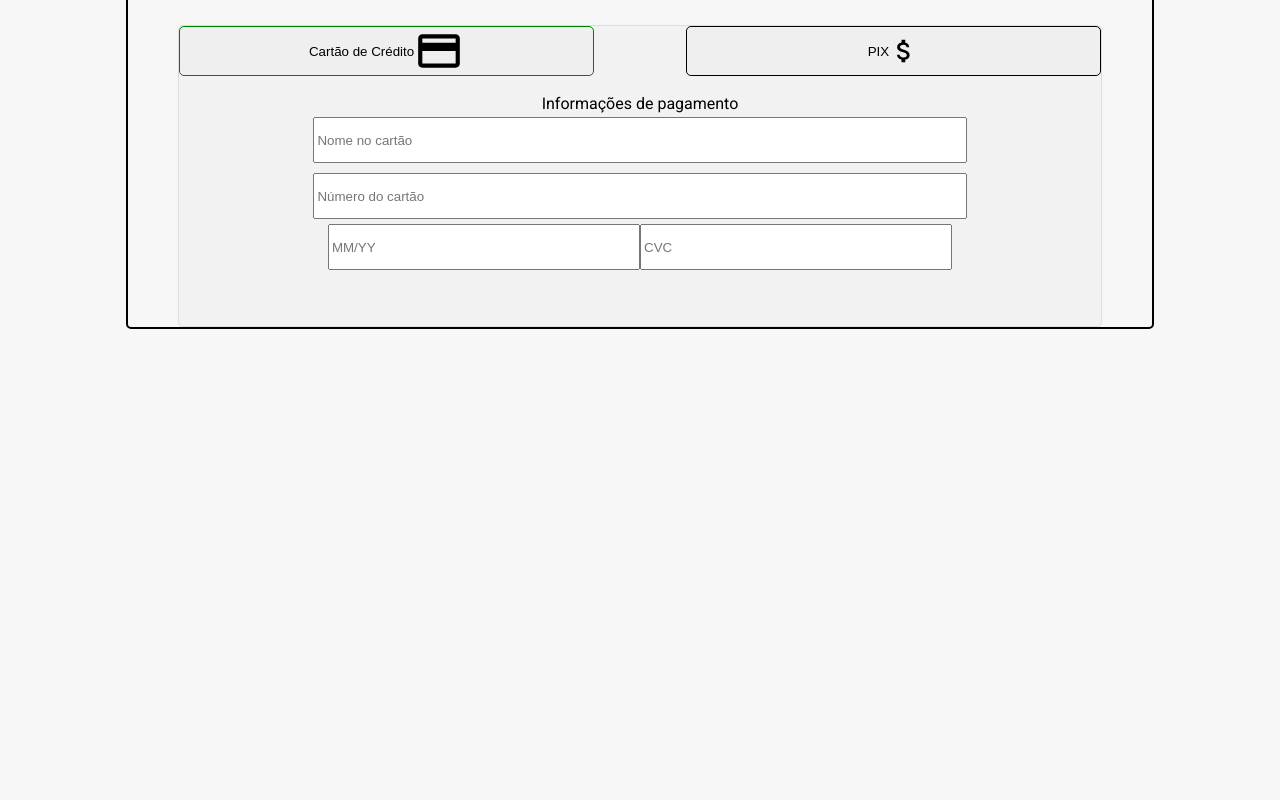
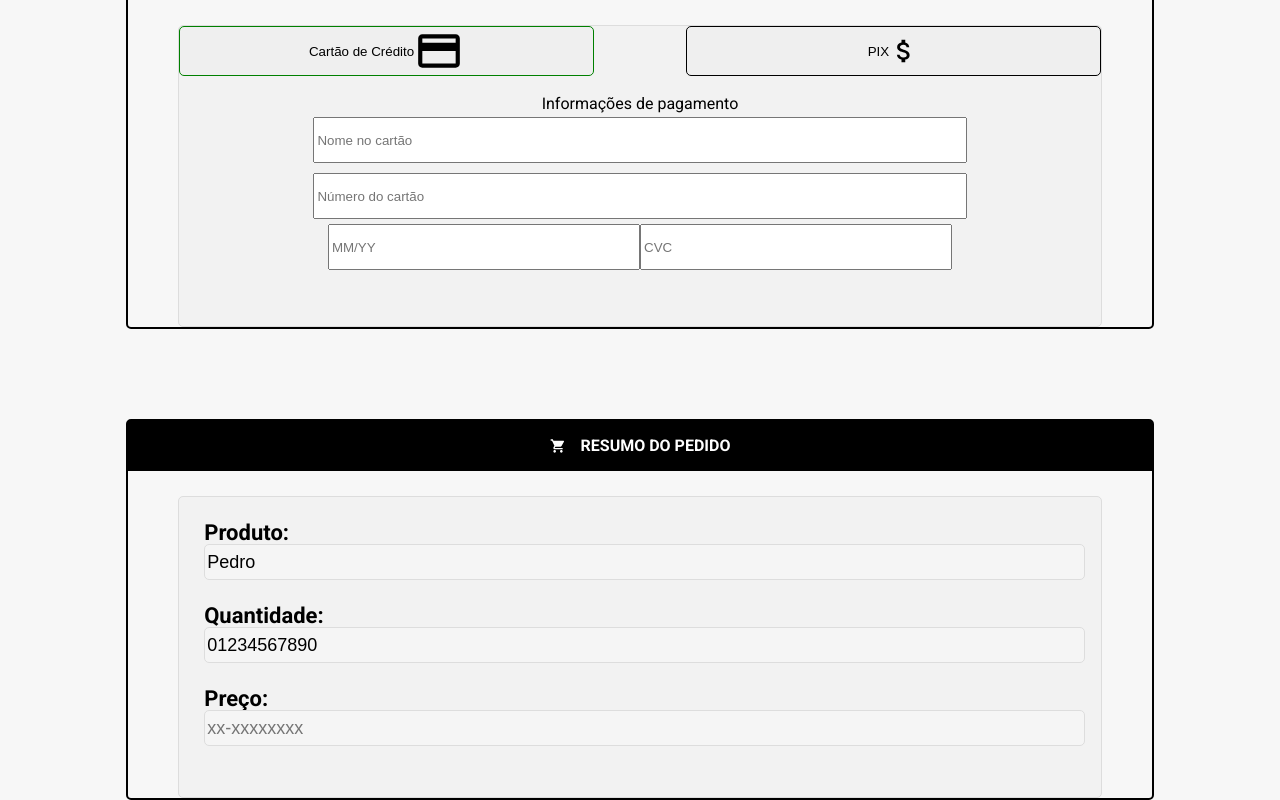
Before and after one commit to phcatanduba/Techstore-Front, a React (Create React App) app: page /checkout in a window 1280 px wide. Shown: the part 548-1348 px from the top of the page. Before the commit the page ends 877 px from the top, so only its background shows below. Built offline with nearby package versions, Linux system fonts and the light colour scheme.

Commit message:
order feature added

```diff
--- a/src/components/checkout/Order.js
+++ b/src/components/checkout/Order.js
@@ -1,3 +1,75 @@
+import styled from 'styled-components';
+import { MdShoppingCart } from 'react-icons/md';
+
 export default function Order() {
-    return <main></main>;
+    return (
+        <Container>
+            <p>
+                <MdShoppingCart style={{ marginRight: '15px' }} />
+                RESUMO DO PEDIDO
+            </p>
+            <Infos>
+                <div>
+                    <label>Produto:</label>
+                    <input value={'Pedro'} readOnly></input>
+                </div>
+                <div>
+                    <label>Quantidade:</label>
+                    <input value={'01234567890'} readOnly></input>
+                </div>
+                <div>
+                    <label>Preço:</label>
+                    <input type="number" placeholder={'xx-xxxxxxxx'}></input>
+                </div>
+            </Infos>
+        </Container>
+    );
 }
+
+const Container = styled.div`
+    width: 80%;
+    height: 400px;
+    border: 2px solid #000;
+    border-radius: 5px;
+    margin-top: 90px;
+    display: flex;
+    flex-direction: column;
+    align-items: center;
+    p {
+        width: 100%;
+        height: 50px;
+        background-color: #000;
+        color: #fff;
+        display: flex;
+        align-items: center;
+        justify-content: center;
+        font-weight: bold;
+    }
+`;
+
+const Infos = styled.div`
+    width: 90%;
+    height: 300px;
+    margin-top: 25px;
+    background: #f2f2f2;
+    border: 1px solid #ddd;
+    border-radius: 5px;
+    div {
+        margin: 25px;
+    }
+
+    label {
+        font-size: 22px;
+        font-weight: bold;
+    }
+
+    input {
+        background-color: #f5f5f5;
+        border: 1px solid #ddd;
+        border-radius: 5px;
+        height: 32px;
+        padding-right: 5px;
+        font-size: 18px;
+        width: 100%;
+    }
+`;
```
